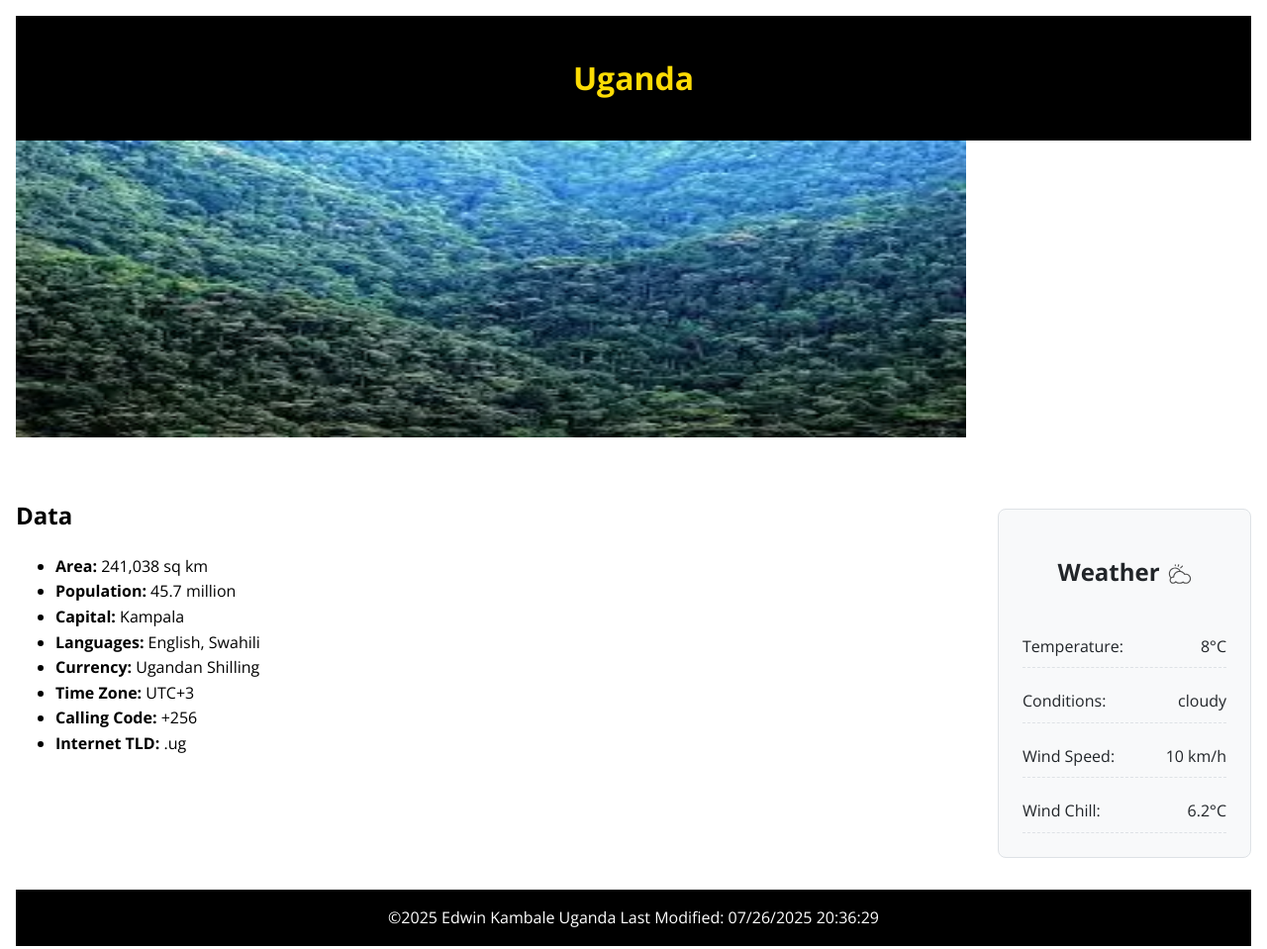
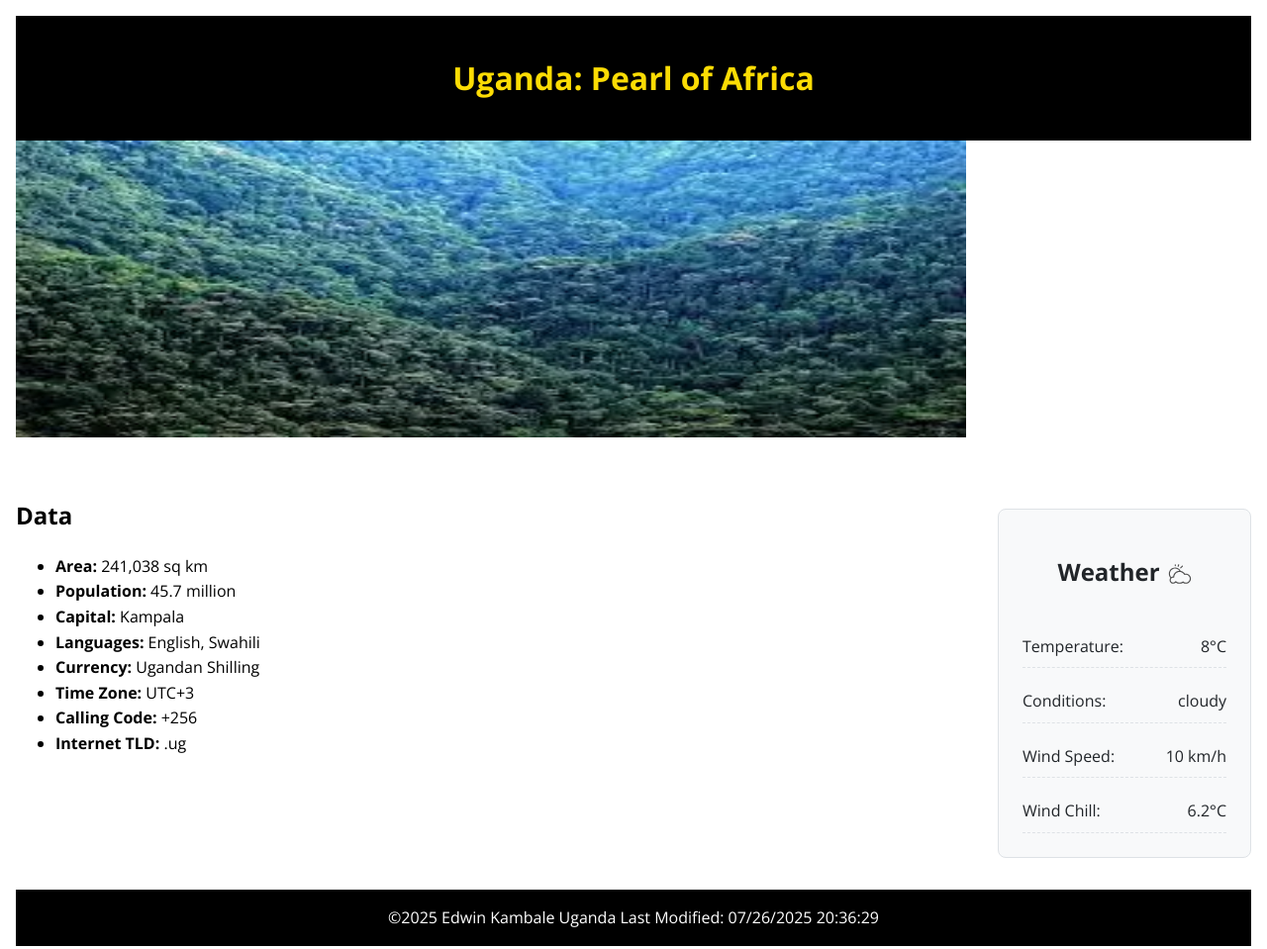
Before and after one commit to ADBranches/wdd131, a plain HTML site: page place.html in a window 1280 px wide. Shown: the whole page at 99% size. Drawn offline with nearby package versions, Linux system fonts and the light colour scheme; files whose address does not match are found by name.

Commit message:
edited place.html

```diff
--- a/place.html
+++ b/place.html
@@ -14,7 +14,7 @@
 </head>
 <body>
   <header>
-    <h1>Uganda</h1>
+    <h1>Uganda: Pearl of Africa</h1>
   </header>
 
   <main>
```
